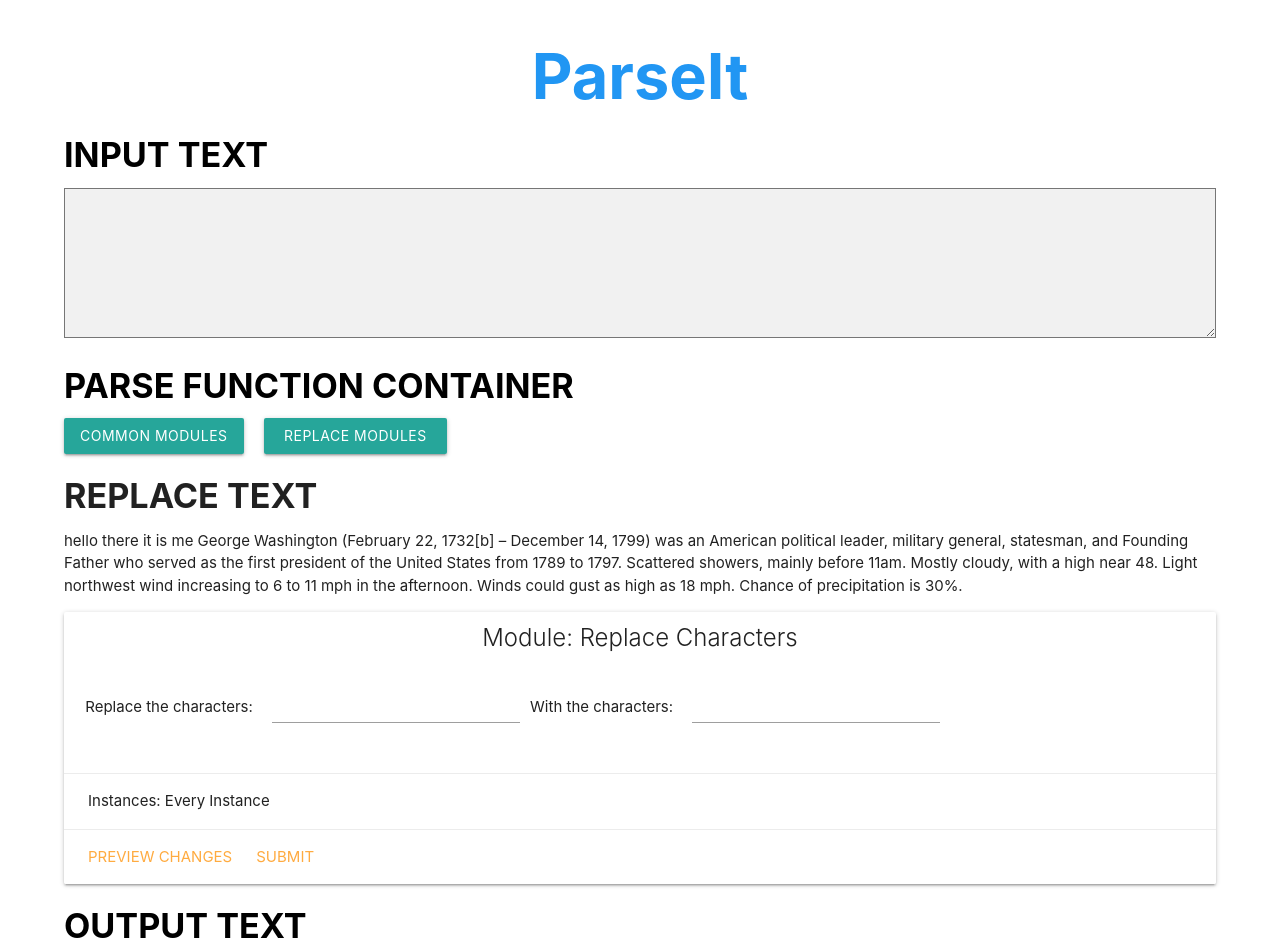
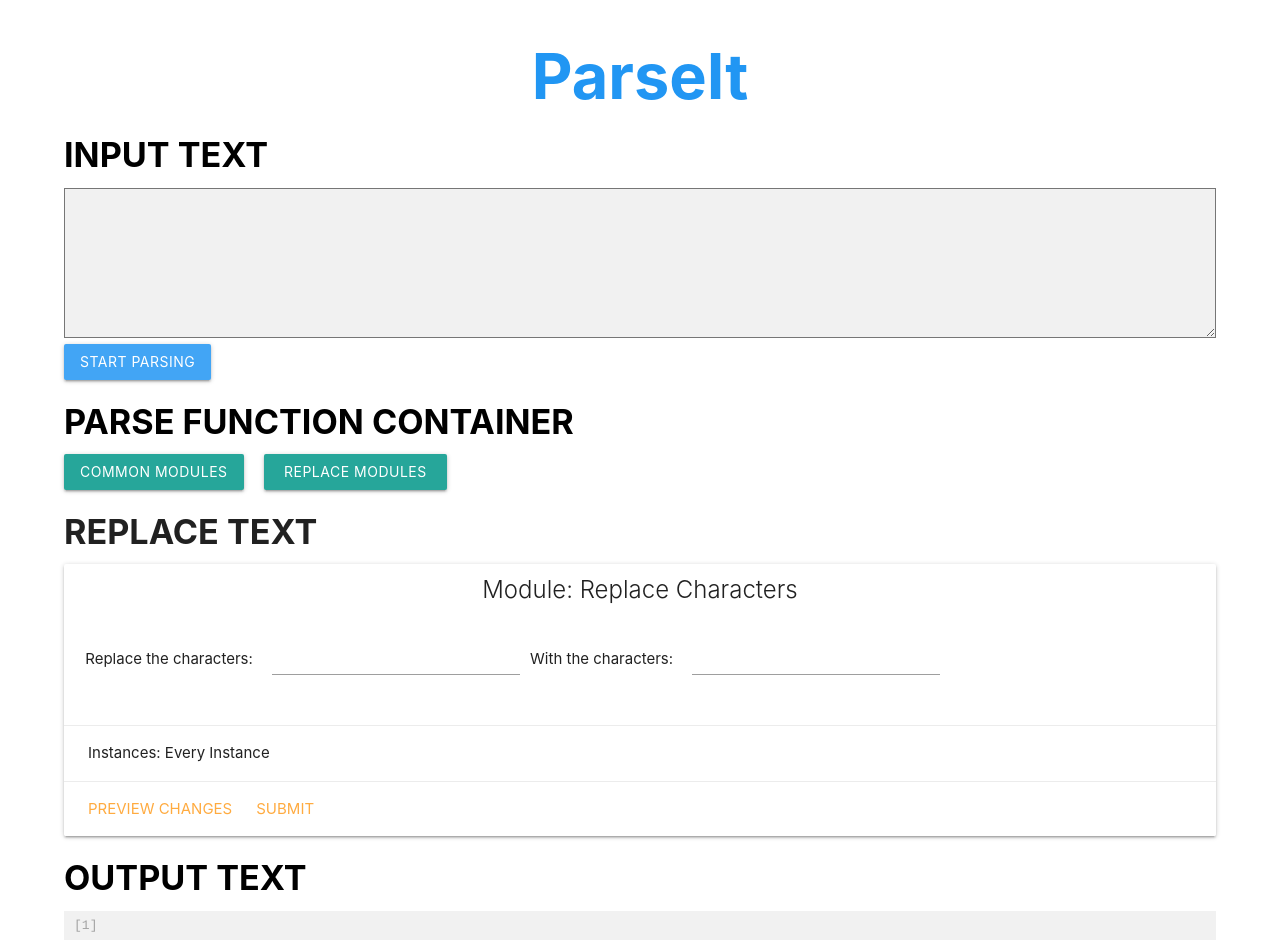
Before and after one commit to loftwah/ParseIt, a React (Create React App) app in the folder client/: page / in a window 1280 px wide. Shown: the top 952 px of the page. Built offline with nearby package versions, Linux system fonts and the light colour scheme.

Commit message:
Can now submit text and get an output, as well as make replacements to that output. Output font size is smaller.

```diff
--- a/client/src/components/input-text/input-text.js
+++ b/client/src/components/input-text/input-text.js
@@ -19,6 +19,11 @@ class InputText extends Component {
         })
     }
 
+    handleInputSubmit = e => {
+        e.preventDefault();
+        this.props.handleOutputText(this.state.inputText);
+    }
+
     render() {
         // Text area: value={this.state.value} onChange={this.handleChange}
         // Form: <form onSubmit={this.handleSubmit}>
@@ -32,7 +37,10 @@ class InputText extends Component {
                         value={this.state.inputText}
                         disabled={false}>
                     </textarea>
-                    {/* <button className="waves-effect waves-light btn #42a5f5 blue lighten-1 submit-form-button">Start Parsing</button> */}
+                    <button
+                        className="waves-effect waves-light btn #42a5f5 blue lighten-1 submit-form-button"
+                        onClick={this.handleInputSubmit}
+                        >Start Parsing</button>
                 </form>
             </div>
         );
--- a/client/src/components/output-text/output-text.css
+++ b/client/src/components/output-text/output-text.css
@@ -4,7 +4,7 @@ div.output-text {
     padding-left: 10px;
     object-fit: contain;
     background: #f1f1f1;
-    font-size: 20px;
+    font-size: 13px;
 }
 
 div.output-text p {
@@ -24,3 +24,7 @@ span.line-number {
     padding-left: -30px;
     color: rgb(163, 163, 163);
 }
+
+/* span {
+    color: rgb(74, 255, 83)
+} */
--- a/client/src/components/output-text/output-text.js
+++ b/client/src/components/output-text/output-text.js
@@ -8,6 +8,12 @@ class OutputText extends Component {
         this.state = {
             outputText: '',
         };
+    }
+
+    handleOutputText = outputText => {
+        this.setState({
+            outputText: outputText
+        })
     }
 
     render() {
@@ -35,6 +41,8 @@ class OutputText extends Component {
                     style={{ fontFamily: 'Courier' }}>
                     <div className="output-text">
                         {createOutput}
+                        {/* <p>More <span style={{background: "red"}}>input</span> hi</p>
+                        <p>More <span style={{background: "rgb(74, 255, 83)"}}>input</span> hi</p> */}
                     </div>
                 </div>
             </div>
--- a/client/src/components/parse-function-components/replace-character-module/replace-character-module.js
+++ b/client/src/components/parse-function-components/replace-character-module/replace-character-module.js
@@ -30,11 +30,17 @@ class ReplaceCharacterModule extends Component {
         const { parsedText } = this.props;
         const { replaceCharacter, insertCharacter } = this.state;
 
-        let finalText = parsedText;
-        while (finalText.indexOf(replaceCharacter) !== -1 ) {
-            finalText = finalText.replace(replaceCharacter, insertCharacter);
+        function escapeRegExp(stringToGoIntoTheRegex) {
+            // escape character: \/ is NOT a useless escape
+            return stringToGoIntoTheRegex.replace(/[-\/\\^$*+?.()|[\]{}]/g, '\\$&');
         }
+
+        var stringToGoIntoTheRegex = escapeRegExp(replaceCharacter);
+        var regex = new RegExp(stringToGoIntoTheRegex, "g");
+        var finalText = parsedText.replace(regex, insertCharacter);
+
         console.log(finalText);
+        this.props.handleReplaceText(finalText)
 
     }
 
@@ -44,7 +50,6 @@ class ReplaceCharacterModule extends Component {
         return (
             <div className="replace-character-function">
                 <h4 className="black-character"><b>REPLACE TEXT</b></h4>
-                <p>{parsedText}</p>
                 <div className="replace-character-card card white">
                     <div className="replace-character-card-content card-content black-character">
                         <span className="card-title center">Module: Replace Characters</span>
--- a/client/src/components/parse-function-container/parse-function-container.js
+++ b/client/src/components/parse-function-container/parse-function-container.js
@@ -24,9 +24,12 @@ class ParseFunctionContainer extends Component {
     // handleSelectedModule
 
     handleReplaceText = text => {
+        // change to inputText instead? To keep making modifications?
         this.setState({
             outputText: text
         })
+        // send text to output
+        this.props.handleOutputText(text);
     }
 
     render() {
@@ -62,6 +65,7 @@ class ParseFunctionContainer extends Component {
 
                 <ReplaceCharacterModule
                     parsedText={parsedText}
+                    handleReplaceText={this.handleReplaceText}
                 />
             </div>
         );
--- a/client/src/components/parseit-container/parseit-container.js
+++ b/client/src/components/parseit-container/parseit-container.js
@@ -29,20 +29,23 @@ class ParseItContainer extends Component {
 
     render() {
 
-        // const outputText = this.state.inputText
-        const hardCodedInputText = "hello\nthere\nit is me\n\n\nGeorge Washington (February 22, 1732[b] – December 14, 1799) was an American political leader, military general, statesman, and Founding Father who served as the first president of the United States from 1789 to 1797.\n\n\nScattered showers, mainly before 11am. \nMostly cloudy, with a high near 48. \nLight northwest wind increasing to 6 to 11 mph in the afternoon. Winds could gust as high as 18 mph. Chance of precipitation is 30%.";
+        const { outputText, inputText } = this.state
+
+        // const hardCodedInputText = "hello\nthere\nit is me\n\n\nGeorge Washington (February 22, 1732[b] – December 14, 1799) was an American political leader, military general, statesman, and Founding Father who served as the first president of the United States from 1789 to 1797.\n\n\nScattered showers, mainly before 11am. \nMostly cloudy, with a high near 48. \nLight northwest wind increasing to 6 to 11 mph in the afternoon. Winds could gust as high as 18 mph. Chance of precipitation is 30%.";
 
         return (
             <div className="parseit-container">
                 <Header />
                 <InputText
                     handleInputText = {this.handleInputText}
+                    handleOutputText = {this.handleOutputText}
                 />
                 <ParseFunctionContainer
-                    inputText = {hardCodedInputText}
+                    /* inputText = {hardCodedInputText} */
+                    inputText = {inputText}
                     handleOutputText = {this.handleOutputText}/>
                 <OutputText
-                    outputText={hardCodedInputText}
+                    outputText={outputText}
                 />
             </div>
         );
```
